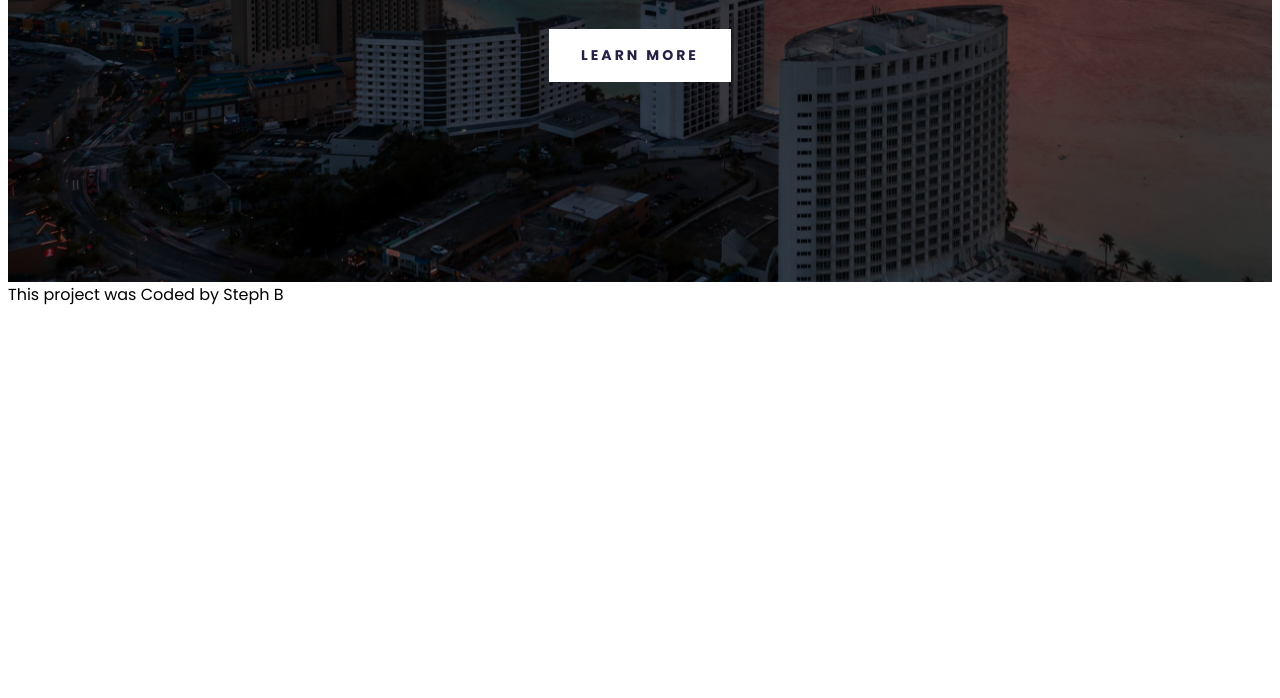
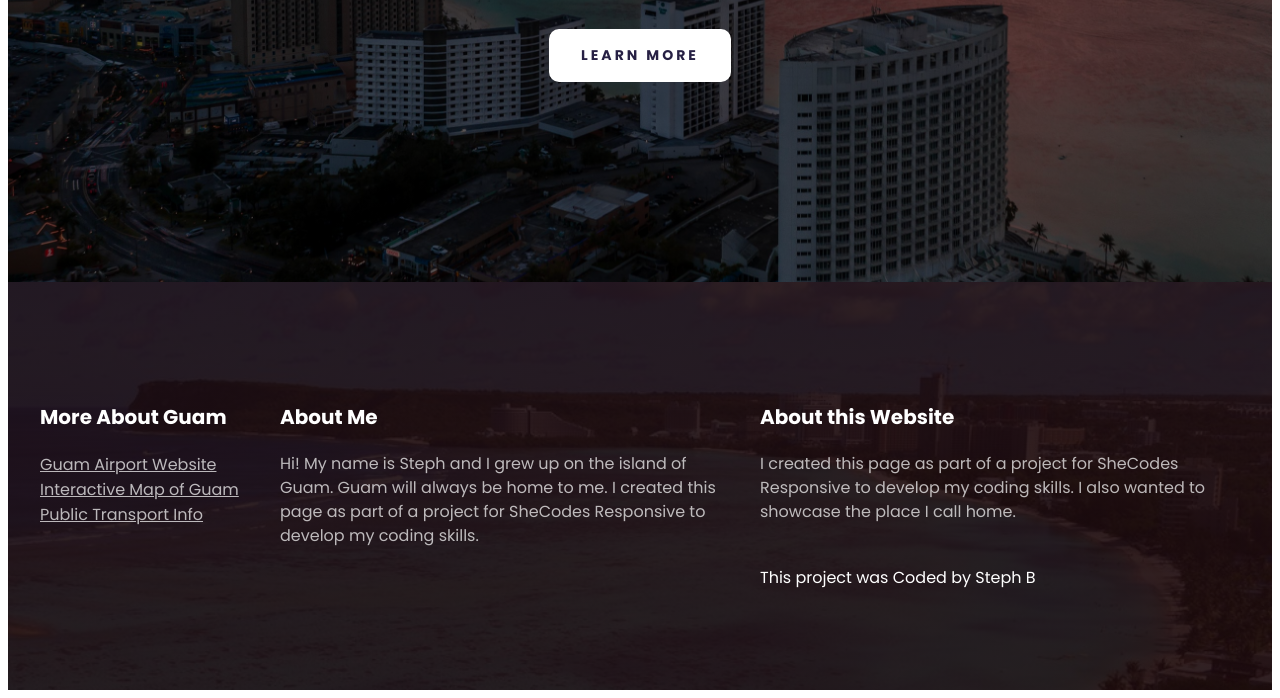
Before and after one commit to ssbien/guam-travel-project, a plain HTML site: page index.html in a window 1280 px wide. Shown: the part 532-1230 px from the top of the page. Before the commit the page ends 847 px from the top, so only its background shows below. Drawn offline with Linux system fonts and the light colour scheme.

Commit message:
added header and footer content with styling

```diff
--- a/index.html
+++ b/index.html
@@ -20,11 +20,58 @@
         <h3>.TRAVEL.</h3>
         <h1>Welcome to Guam</h1>
         <h2>US Territory</h2>
-        <a href="#more" target="_blank">Learn more</a>
+        <a href="https://www.visitguam.com/" target="_blank">Learn more</a>
       </header>
     </div>
 
     <!-- Footer -->
-    <footer>This project was Coded by Steph B</footer>
+    <footer>
+      <section class="grid">
+        <div>
+          <h3>More About Guam</h3>
+          <ul>
+            <li>
+              <a
+                href="https://www.guamairport.com/"
+                target="
+            "
+              >
+                Guam Airport Website</a
+              >
+            </li>
+            <li>
+              <a href="https://www.visitguam.com/explore/" target="_blank"
+                >Interactive Map of Guam</a
+              >
+            </li>
+            <li>
+              <a
+                href="https://www.visitguam.com/planning/transportation/"
+                target="_blank"
+                >Public Transport Info</a
+              >
+            </li>
+          </ul>
+        </div>
+        <div>
+          <h3>About Me</h3>
+          <p>
+            Hi! My name is Steph and I grew up on the island of Guam. Guam will
+            always be home to me. I created this page as part of a project for
+            SheCodes Responsive to develop my coding skills.
+          </p>
+        </div>
+        <div>
+          <h3>About this Website</h3>
+          <p>
+            I created this page as part of a project for SheCodes Responsive to
+            develop my coding skills. I also wanted to showcase the place I call
+            home.
+          </p>
+          <br />
+          This project was Coded by Steph B
+        </div>
+      </section>
+    </footer>
   </body>
 </html>
--- a/src/styles.css
+++ b/src/styles.css
@@ -1,5 +1,20 @@
 body {
   font-family: "Poppins", sans-serif;
+}
+
+.container {
+  max-width: 1400px;
+  margin: 0 auto;
+}
+
+.grid {
+  display: grid;
+  grid-template-columns: 1fr 2fr 2fr;
+}
+
+section {
+  max-width: 1200px;
+  margin: 0 auto;
 }
 
 header {
@@ -49,14 +64,50 @@ header a {
   padding: 16px 32px;
   margin-top: 32px;
   display: inline-block;
+
+  border-radius: 10px;
 }
 
-.container {
-  max-width: 1400px;
-  margin: 0 auto;
+footer {
+  color: white;
+  background-image: linear-gradient(rgba(27, 9, 12, 0.9), rgba(27, 9, 12, 0.9)),
+    url(../images/guamreef.jpg);
+
+  background-repeat: no-repeat;
+  background-size: cover;
+  padding: 100px 0;
 }
 
-@media (max-width: 900px) {
+footer h3 {
+  font-weight: 700;
+  font-size: 20px;
+  line-height: 30px;
+}
+
+footer p {
+  font-weight: 400;
+  font-size: 16px;
+  line-height: 24px;
+  opacity: 0.7;
+  margin-right: 20px;
+}
+
+footer ul {
+  padding: 0;
+}
+
+footer li {
+  list-style: none;
+  margin: 0;
+  padding: 0;
+}
+
+footer a {
+  color: white;
+  opacity: 0.7;
+}
+
+@media (max-width: 960px) {
   header {
     padding: 60px 0;
   }
```
Also changed, not shown: images/guamreef.jpg (added).
